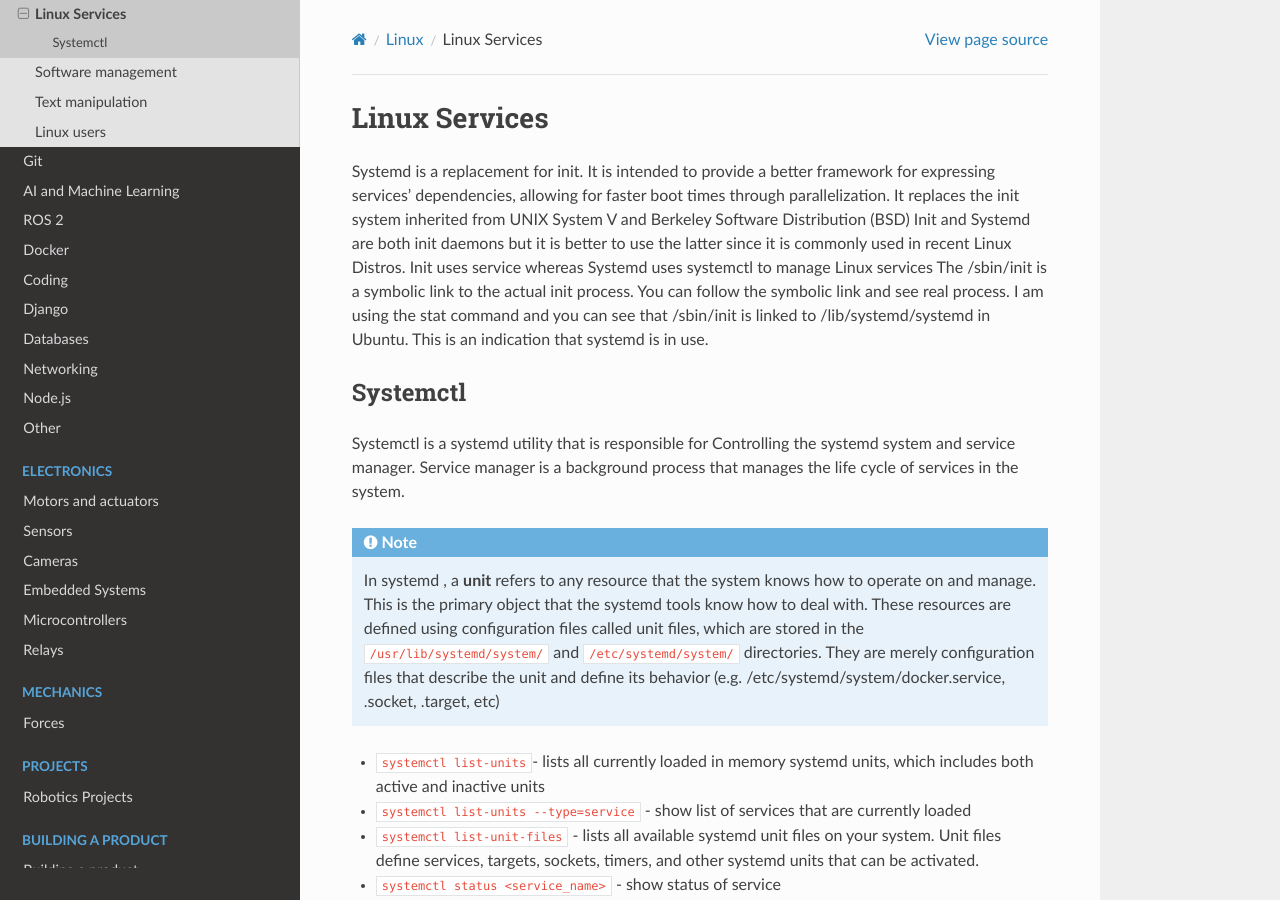
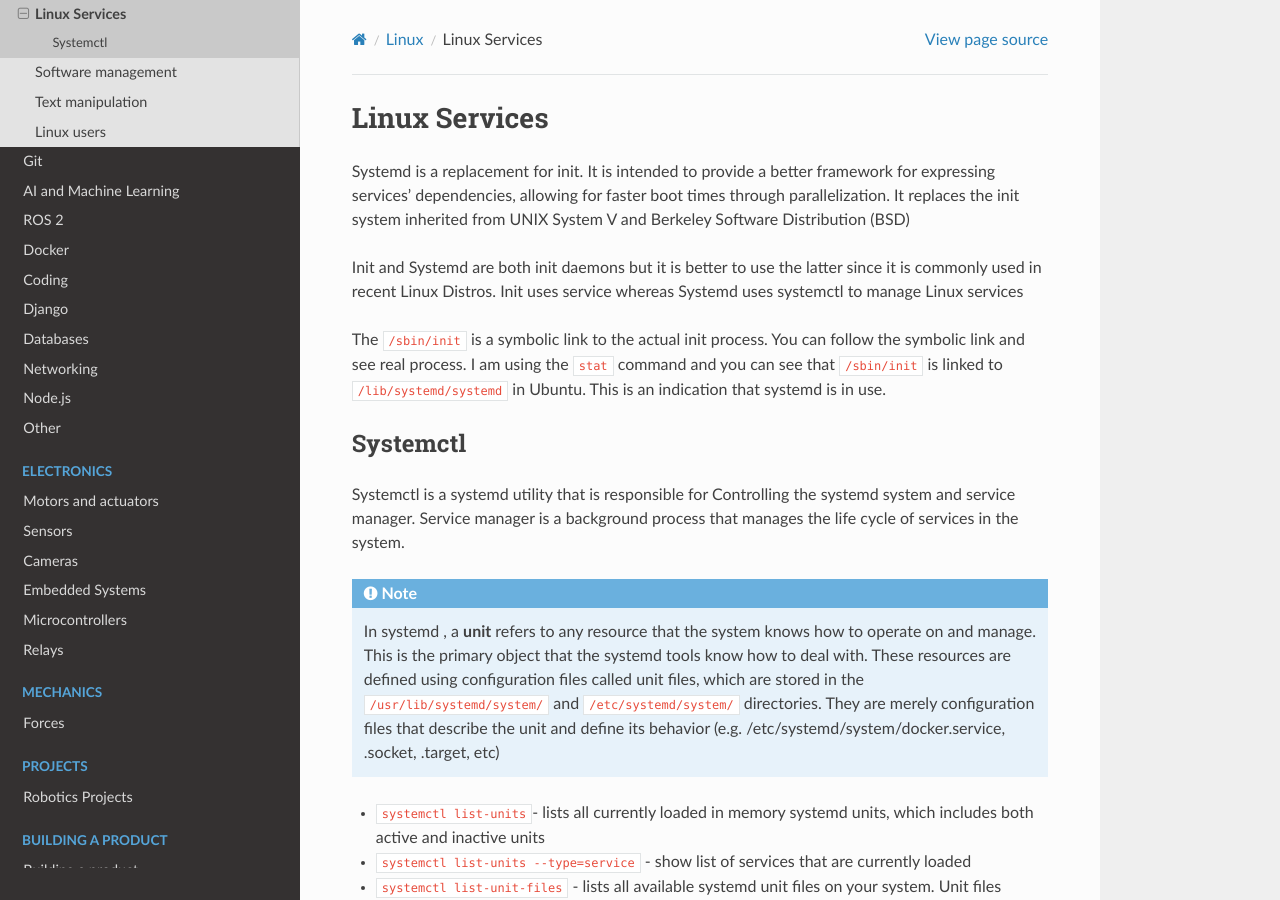
Before and after one commit to jevgenik/manuals, a Sphinx documentation site: the page built from source/files/software/linux/services.rst, in a window 1280 px wide and 900 px high. Built offline with Sphinx 7.4.7 and the Read the Docs theme 2.0.0, drawn with Linux system fonts in a browser that asks for light colours.

```diff
--- a/source/files/software/linux/services.rst
+++ b/source/files/software/linux/services.rst
@@ -5,10 +5,12 @@ Linux Services
 Systemd is a replacement for init. It is intended to provide a better framework for expressing services' dependencies,
 allowing for faster boot times through parallelization. It replaces the init system inherited from UNIX System V and Berkeley
 Software Distribution (BSD)
+
 Init and Systemd are both init daemons but it is better to use the latter since it is commonly used in recent Linux Distros.
 Init uses service whereas Systemd uses systemctl to manage Linux services
-The /sbin/init is a symbolic link to the actual init process. You can follow the symbolic link and see real process.
-I am using the stat command and you can see that /sbin/init is linked to /lib/systemd/systemd in Ubuntu.
+
+The ``/sbin/init`` is a symbolic link to the actual init process. You can follow the symbolic link and see real process.
+I am using the ``stat`` command and you can see that ``/sbin/init`` is linked to ``/lib/systemd/systemd`` in Ubuntu.
 This is an indication that systemd is in use.
 
 Systemctl
```
